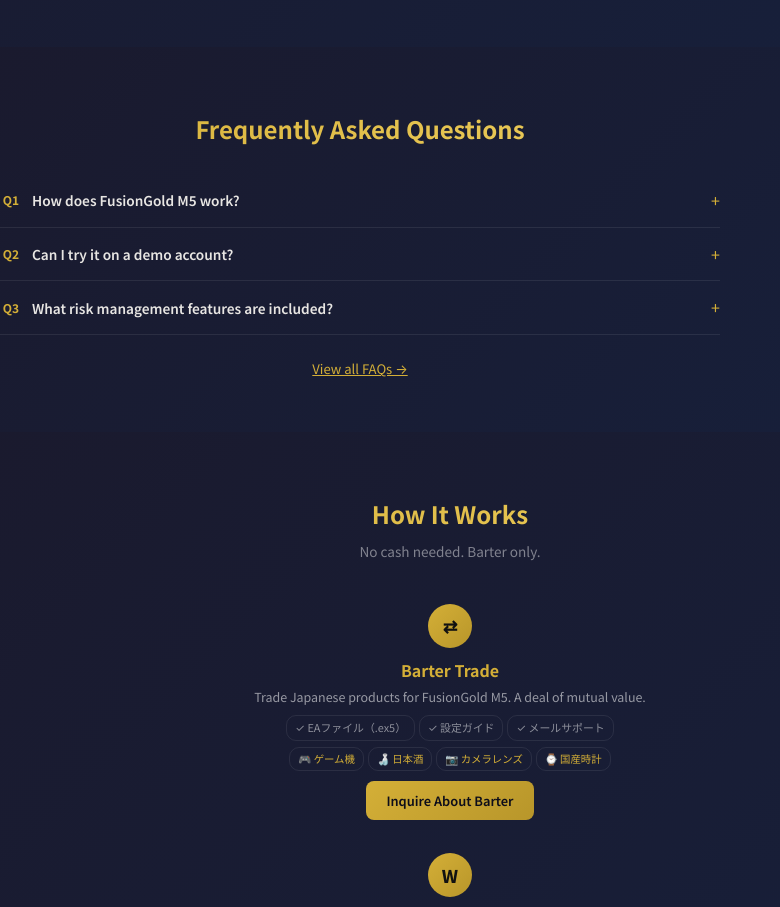
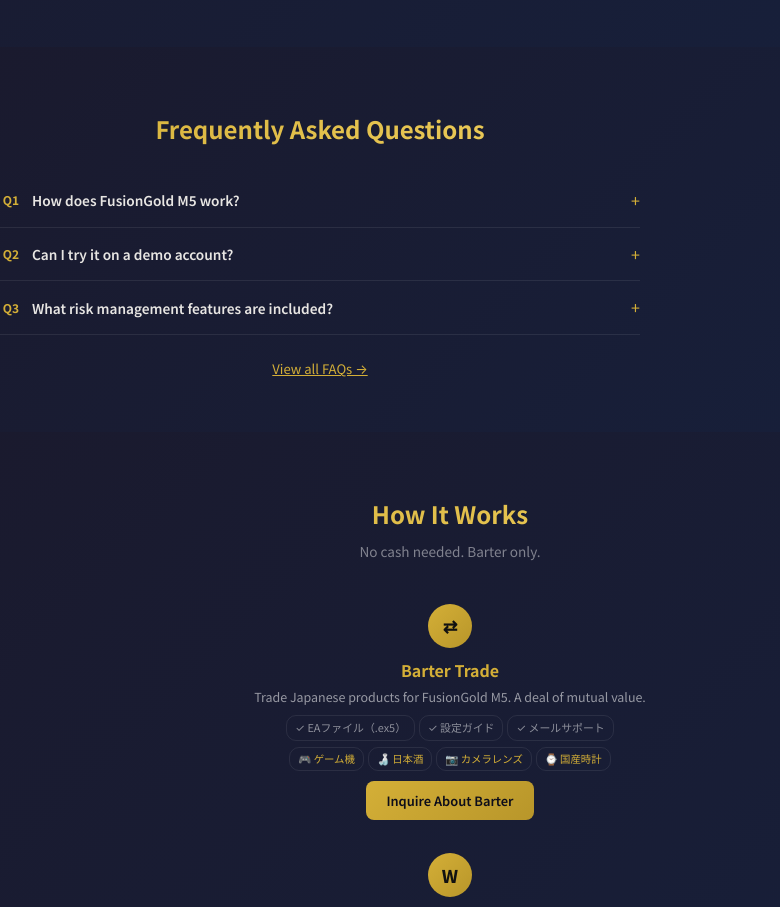
Before and after one commit to williamlinknight/fusiongold-ea-site, an Astro site: page / in a window 1280 px wide. Shown: the part 2393-3300 px from the top of the page, without its empty margins (0-780 px from the left). Built offline with nearby package versions, Linux system fonts and the light colour scheme; Astro itself is replaced by a stand-in of ours.

Commit message:
ui: faq centered aligned with hero

```diff
--- a/src/pages/index.astro
+++ b/src/pages/index.astro
@@ -290,7 +290,7 @@
 
   <!-- ═══════════════ FAQ（HERO 同款） ═══════════════ -->
   <section class="hero" id="faq" style="padding:60px 0 50px;">
-    <div class="hero-content container" style="max-width:720px;">
+    <div class="hero-content container" style="max-width:640px;">
       <h2 style="font-size:1.5rem;margin:0 0 24px;text-align:center;background:linear-gradient(135deg,var(--gold),#f0d060);-webkit-background-clip:text;-webkit-text-fill-color:transparent;background-clip:text;" data-i18n="faq-section-title">よくある質問</h2>
       <script type="application/ld+json">
       {
```
